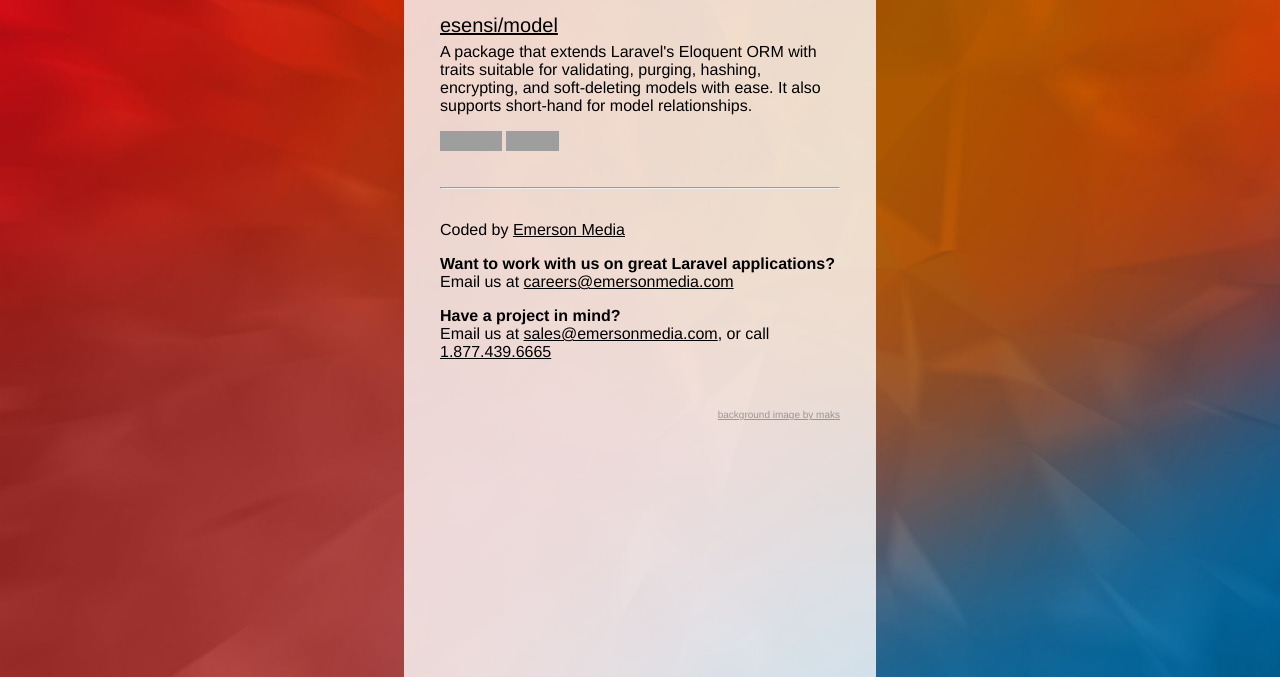
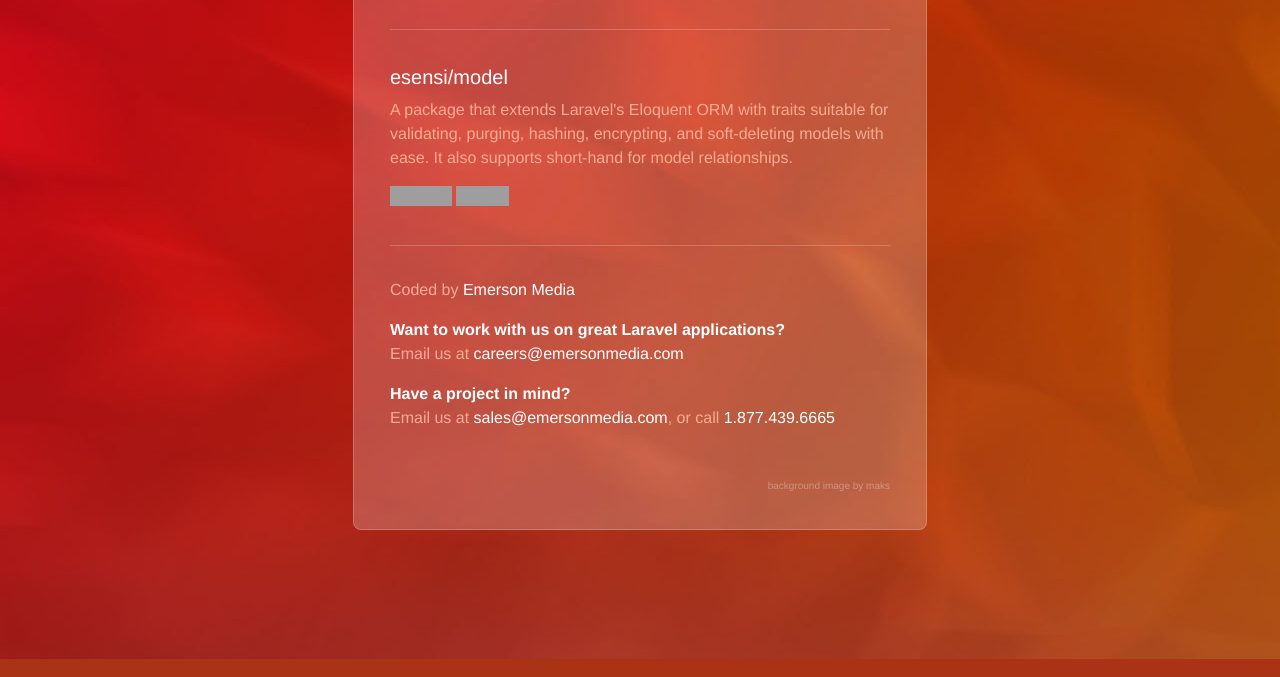
Before and after one commit to esensi/esensi.github.io, a plain HTML site: page index.html in a window 1280 px wide. Shown: the part 141-818 px from the top of the page. Drawn offline with Linux system fonts and the light colour scheme; grey boxes are pictures that could not be loaded.

Commit message:
Tweak styles.

```diff
--- a/index.html
+++ b/index.html
@@ -6,21 +6,28 @@
 
       body {
         font-family: "Helvetica Neue", Helvetica, Arial, sans-serif;
-        background-color: red;
-        color: black;
+        background-color: #F00;
+        color: #F8AB92;
         margin: 0;
         padding: 0;
         background-image: url('img/esensi-bg.jpg');
-        background-size: cover;
-        background-color: white;
+        background-color: #ab3315;
+        height: 100%;
+        line-height: 1.5;
       }
 
       .container {
-        width: 400px;
-        height:100vh;
+        width: 100%;
         margin: 0 auto 0 auto;
         padding: 18px 36px 0 36px;
-        background-color: rgba(255, 255, 255, 0.8);
+        background-color: rgba(255, 255, 255, 0.21);
+        line-height: 1.5;
+        padding-bottom: 36px;
+        border-radius: 8px;
+        border: 1px solid rgba(255, 255, 255, 0.2);
+        margin-top: 36px;
+        margin-bottom: 36px;
+        max-width: 500px;
       }
 
       h1 {
@@ -28,6 +35,7 @@
         font-weight: 500;
         margin-top: 0;
         margin-bottom: 0;
+        color: #fff;
       }
 
       .lead {
@@ -37,6 +45,8 @@
 
       hr {
         margin: 2em 0;
+        border: 0px;
+        border-top: 1px solid rgba(255, 255, 255, 0.2);
       }
 
       h2 {
@@ -50,8 +60,13 @@
         font-weight: 400;
       }
 
+      strong{
+        color: #fff;
+      }
+
       a {
-        color: black;
+        color: #fff;
+        text-decoration:none;
       }
 
       .small {
@@ -62,7 +77,7 @@
       }
 
       .small a {
-        color: rgba(0,0,0,0.33);
+        color: rgba(255,255,255,.33);
       }
 
     </style>
```
